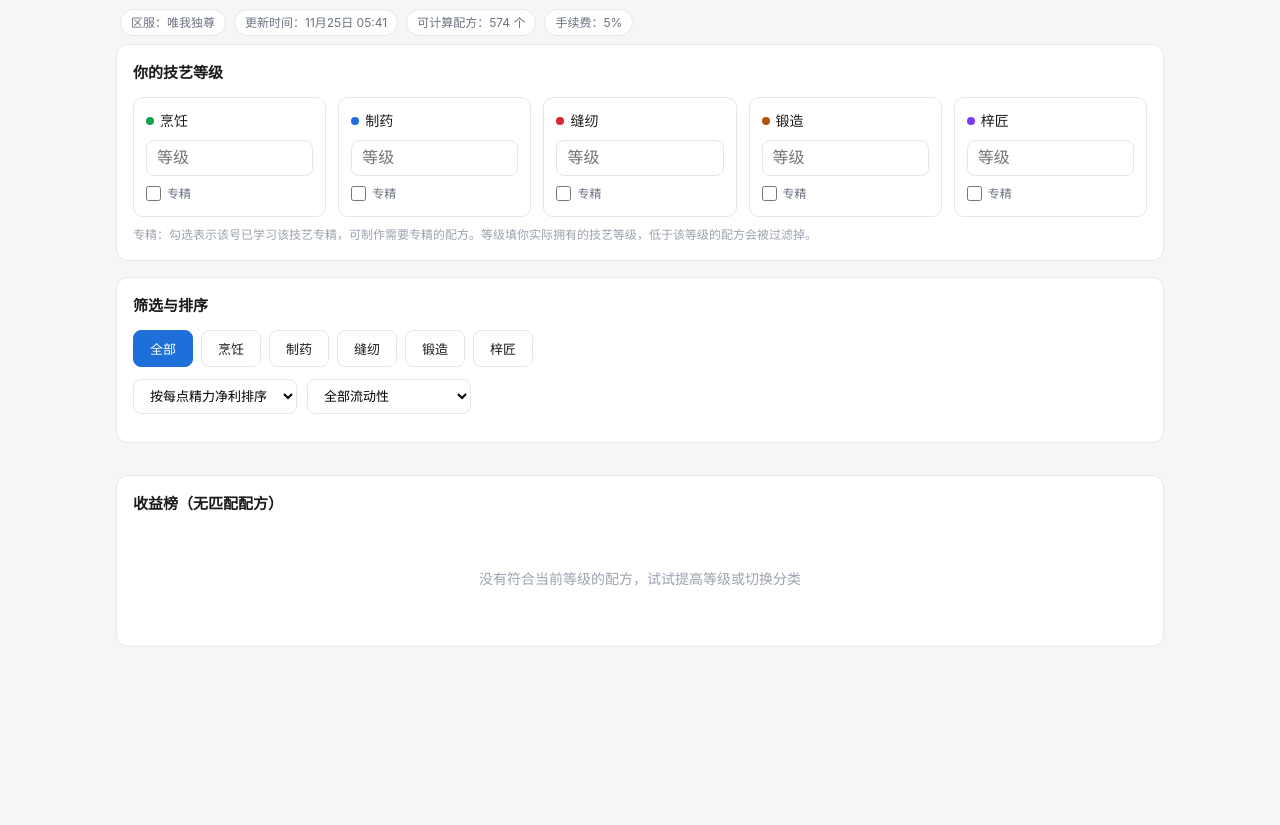
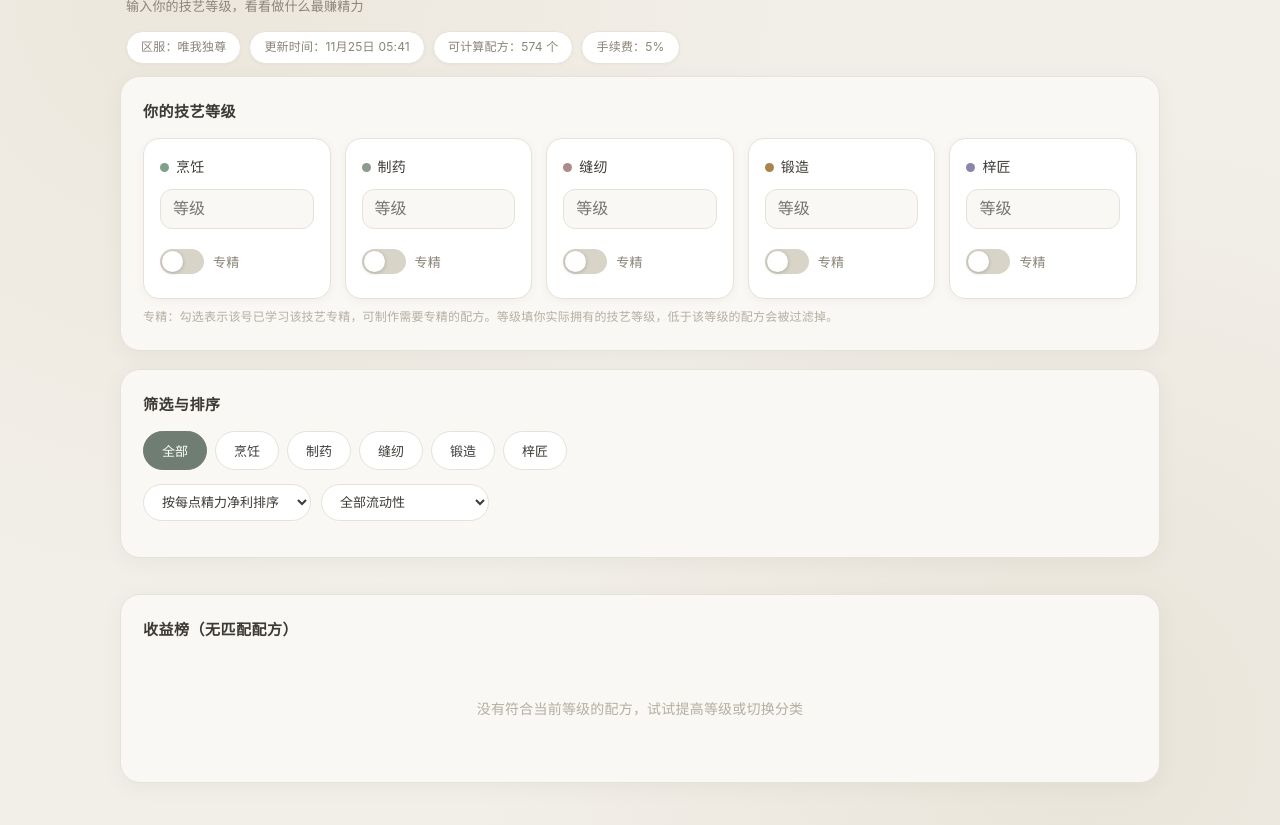
Before and after one commit to hhc990316/jx3-profit, a plain HTML site: page index.html in a window 1280 px wide. Shown: the part 96-921 px from the top of the page. Before the commit the page ends 800 px from the top, so only its background shows below. Drawn offline with Linux system fonts and the light colour scheme.

Commit message:
改版：莫兰迪灰调 ins 风样式

```diff
--- a/index.html
+++ b/index.html
@@ -6,107 +6,145 @@
 <title>剑网三魔盒 · 技艺精力收益测算</title>
 <style>
 :root {
-  --bg: #f5f6f8;
-  --card: #ffffff;
-  --text: #1a1a1a;
-  --text-2: #6b7280;
-  --text-3: #9ca3af;
-  --border: #e5e7eb;
-  --up: #d9272e;
-  --down: #16a34a;
-  --accent: #1e6fd9;
-  --accent-bg: #eef4fd;
-  --warn: #b45309;
-  --warn-bg: #fef3e2;
-  --radius: 12px;
+  /* 莫兰迪灰调 ins 风配色 */
+  --bg: #f2efe9;
+  --card: #faf8f4;
+  --card-2: #ffffff;
+  --text: #3d3a36;
+  --text-2: #8a8478;
+  --text-3: #b4aea3;
+  --border: #e7e2d8;
+  --up: #c06b6b;
+  --down: #7fa08c;
+  --accent: #8d9a8e;
+  --accent-2: #6f7d72;
+  --accent-bg: #eef0eb;
+  --warn: #b89a6a;
+  --warn-bg: #f5efe2;
+  --radius: 20px;
+  --shadow: 0 4px 20px rgba(90, 84, 72, 0.06);
+  --shadow-hover: 0 8px 28px rgba(90, 84, 72, 0.12);
 }
 * { box-sizing: border-box; margin: 0; padding: 0; }
 body {
   font-family: -apple-system, BlinkMacSystemFont, "Segoe UI", "PingFang SC", "Microsoft YaHei", sans-serif;
   background: var(--bg);
+  background-image: radial-gradient(circle at 15% 10%, #ece7dc 0%, transparent 45%), radial-gradient(circle at 85% 90%, #e9e4d9 0%, transparent 45%);
   color: var(--text);
   font-size: 14px;
-  line-height: 1.6;
+  line-height: 1.7;
   -webkit-font-smoothing: antialiased;
+  letter-spacing: 0.2px;
 }
-.container { max-width: 1080px; margin: 0 auto; padding: 16px; }
+.container { max-width: 1080px; margin: 0 auto; padding: 24px 20px; }
 
 /* 头部 */
-.header { padding: 20px 4px 8px; }
-.header h1 { font-size: 20px; font-weight: 600; }
-.header .sub { color: var(--text-2); font-size: 13px; margin-top: 4px; }
-.badge-row { display: flex; flex-wrap: wrap; gap: 8px; margin-top: 12px; }
+.header { padding: 24px 6px 12px; }
+.header h1 { font-size: 22px; font-weight: 600; letter-spacing: 0.5px; }
+.header .sub { color: var(--text-2); font-size: 13px; margin-top: 6px; }
+.badge-row { display: flex; flex-wrap: wrap; gap: 8px; margin-top: 14px; }
 .badge {
   font-size: 12px; color: var(--text-2);
-  background: var(--card); border: 1px solid var(--border);
-  padding: 3px 10px; border-radius: 20px;
+  background: var(--card-2); border: 1px solid var(--border);
+  padding: 5px 14px; border-radius: 999px;
+  box-shadow: 0 1px 3px rgba(90,84,72,.05);
 }
 
 /* 面板卡片 */
 .card {
   background: var(--card); border: 1px solid var(--border);
-  border-radius: var(--radius); padding: 16px; margin-bottom: 16px;
+  border-radius: var(--radius); padding: 22px; margin-bottom: 18px;
+  box-shadow: var(--shadow);
 }
-.card h2 { font-size: 15px; font-weight: 600; margin-bottom: 12px; }
+.card h2 { font-size: 15px; font-weight: 600; margin-bottom: 14px; letter-spacing: 0.5px; }
 
 /* 等级输入区 */
-.craft-inputs { display: grid; grid-template-columns: repeat(auto-fit, minmax(160px, 1fr)); gap: 12px; }
+.craft-inputs { display: grid; grid-template-columns: repeat(auto-fit, minmax(160px, 1fr)); gap: 14px; }
 .craft-input {
-  border: 1px solid var(--border); border-radius: 10px; padding: 12px;
-  display: flex; flex-direction: column; gap: 8px;
+  border: 1px solid var(--border); border-radius: 16px; padding: 16px;
+  display: flex; flex-direction: column; gap: 10px;
+  background: var(--card-2);
+  box-shadow: 0 2px 8px rgba(90,84,72,.05);
+  transition: box-shadow .2s, transform .2s;
 }
-.craft-input .craft-name { font-size: 14px; font-weight: 500; display: flex; align-items: center; gap: 6px; }
-.craft-input .dot { width: 8px; height: 8px; border-radius: 50%; display: inline-block; }
+.craft-input:hover { box-shadow: var(--shadow-hover); transform: translateY(-1px); }
+.craft-input .craft-name { font-size: 14px; font-weight: 500; display: flex; align-items: center; gap: 7px; }
+.craft-input .dot { width: 9px; height: 9px; border-radius: 50%; display: inline-block; }
 .craft-input input[type=number] {
-  width: 100%; padding: 8px 10px; font-size: 16px;
-  border: 1px solid var(--border); border-radius: 8px; outline: none;
+  width: 100%; padding: 10px 12px; font-size: 16px;
+  border: 1px solid var(--border); border-radius: 12px; outline: none;
+  background: var(--card); color: var(--text); transition: border-color .2s, box-shadow .2s;
 }
-.craft-input input[type=number]:focus { border-color: var(--accent); }
+.craft-input input[type=number]:focus { border-color: var(--accent); box-shadow: 0 0 0 3px var(--accent-bg); }
 .craft-input label.switch {
-  display: flex; align-items: center; gap: 6px; font-size: 12px; color: var(--text-2); cursor: pointer;
+  display: flex; align-items: center; gap: 9px; font-size: 13px; color: var(--text-2); cursor: pointer;
+  padding: 8px 0; margin-top: 2px;
+  -webkit-tap-highlight-color: transparent;
+  user-select: none; -webkit-user-select: none;
 }
-.craft-input input[type=checkbox] { accent-color: var(--accent); width: 15px; height: 15px; }
+.craft-input label.switch input[type=checkbox] {
+  position: absolute; opacity: 0; width: 0; height: 0; pointer-events: none;
+}
+/* 用 span 模拟一个大的可点击开关 */
+.craft-input label.switch .toggle-track {
+  width: 44px; height: 25px; border-radius: 25px; flex-shrink: 0;
+  background: #d9d4c8; position: relative; transition: background .25s;
+  pointer-events: none;
+}
+.craft-input label.switch .toggle-track::after {
+  content: ''; position: absolute; top: 2px; left: 2px;
+  width: 21px; height: 21px; border-radius: 50%; background: #fff;
+  transition: transform .25s; box-shadow: 0 1px 4px rgba(0,0,0,.2);
+}
+.craft-input label.switch input[type=checkbox]:checked + .toggle-track {
+  background: var(--accent-2);
+}
+.craft-input label.switch input[type=checkbox]:checked + .toggle-track::after {
+  transform: translateX(19px);
+}
 
 /* 控制按钮行 */
-.controls { display: flex; flex-wrap: wrap; gap: 10px; align-items: center; margin-bottom: 12px; }
+.controls { display: flex; flex-wrap: wrap; gap: 10px; align-items: center; margin-bottom: 14px; }
 .btn {
-  padding: 8px 16px; border-radius: 8px; border: 1px solid var(--border);
-  background: var(--card); cursor: pointer; font-size: 13px; color: var(--text);
-  transition: all .15s;
+  padding: 9px 18px; border-radius: 999px; border: 1px solid var(--border);
+  background: var(--card-2); cursor: pointer; font-size: 13px; color: var(--text);
+  transition: all .2s;
 }
-.btn:hover { border-color: var(--accent); color: var(--accent); }
-.btn.active { background: var(--accent); border-color: var(--accent); color: #fff; }
+.btn:hover { border-color: var(--accent); color: var(--accent-2); }
+.btn.active { background: var(--accent-2); border-color: var(--accent-2); color: #fff; }
 select.filter {
-  padding: 8px 12px; border-radius: 8px; border: 1px solid var(--border);
-  background: var(--card); font-size: 13px; outline: none;
+  padding: 9px 14px; border-radius: 999px; border: 1px solid var(--border);
+  background: var(--card-2); font-size: 13px; outline: none; color: var(--text);
 }
 
 /* 统计卡 */
-.metrics { display: grid; grid-template-columns: repeat(auto-fit, minmax(140px, 1fr)); gap: 12px; margin-bottom: 16px; }
-.metric { background: var(--card); border: 1px solid var(--border); border-radius: 10px; padding: 14px; }
+.metrics { display: grid; grid-template-columns: repeat(auto-fit, minmax(140px, 1fr)); gap: 14px; margin-bottom: 18px; }
+.metric { background: var(--card-2); border: 1px solid var(--border); border-radius: 16px; padding: 18px; box-shadow: var(--shadow); }
 .metric .label { font-size: 12px; color: var(--text-2); }
-.metric .value { font-size: 22px; font-weight: 600; margin-top: 2px; }
+.metric .value { font-size: 24px; font-weight: 600; margin-top: 4px; }
 .metric .unit { font-size: 12px; color: var(--text-3); }
 
 /* 收益榜列表 */
-.rank-list { display: flex; flex-direction: column; gap: 8px; }
+.rank-list { display: flex; flex-direction: column; gap: 10px; }
 .rank-item {
-  border: 1px solid var(--border); border-radius: 10px; padding: 12px 14px;
-  background: var(--card); cursor: pointer; transition: box-shadow .15s;
+  border: 1px solid var(--border); border-radius: 16px; padding: 16px;
+  background: var(--card-2); cursor: pointer;
+  box-shadow: 0 2px 8px rgba(90,84,72,.05);
+  transition: box-shadow .2s, transform .2s;
 }
-.rank-item:hover { box-shadow: 0 2px 8px rgba(0,0,0,.06); }
-.rank-item .top { display: flex; align-items: center; gap: 10px; }
+.rank-item:hover { box-shadow: var(--shadow-hover); transform: translateY(-1px); }
+.rank-item .top { display: flex; align-items: center; gap: 12px; }
 .rank-num {
-  width: 26px; height: 26px; border-radius: 6px; flex-shrink: 0;
+  width: 30px; height: 30px; border-radius: 10px; flex-shrink: 0;
   display: flex; align-items: center; justify-content: center;
   font-size: 13px; font-weight: 600; background: var(--bg); color: var(--text-2);
 }
-.rank-num.top1 { background: #fef3e2; color: #b45309; }
-.rank-num.top2 { background: #f1f5f9; color: #475569; }
-.rank-num.top3 { background: #fef2f2; color: #b91c1c; }
+.rank-num.top1 { background: #efe7d6; color: #a8864a; }
+.rank-num.top2 { background: #e8e8e4; color: #8a8a84; }
+.rank-num.top3 { background: #ecddd6; color: #b07a64; }
 .rank-item .name { font-weight: 600; font-size: 14px; flex: 1; }
 .rank-item .craft-tag {
-  font-size: 11px; padding: 2px 8px; border-radius: 4px; flex-shrink: 0;
+  font-size: 11px; padding: 3px 10px; border-radius: 999px; flex-shrink: 0;
 }
 .rank-item .profit { text-align: right; }
 .rank-item .profit .big { font-size: 16px; font-weight: 600; }
@@ -114,14 +152,14 @@ select.filter {
 .pos { color: var(--up); }
 .neg { color: var(--down); }
 
-.rank-item .meta { display: flex; flex-wrap: wrap; gap: 14px; margin-top: 8px; font-size: 12px; color: var(--text-2); }
+.rank-item .meta { display: flex; flex-wrap: wrap; gap: 14px; margin-top: 10px; font-size: 12px; color: var(--text-2); }
 .rank-item .meta .liq-good { color: var(--down); }
 .rank-item .meta .liq-mid { color: var(--warn); }
 .rank-item .meta .liq-bad { color: var(--up); }
-.liq-tag { font-size: 11px; padding: 1px 6px; border-radius: 4px; }
-.liq-good { background: #eaf7ef; color: #16a34a; }
-.liq-mid { background: #fef3e2; color: #b45309; }
-.liq-bad { background: #fdeaea; color: #d9272e; }
+.liq-tag { font-size: 11px; padding: 2px 8px; border-radius: 999px; }
+.liq-good { background: #e9f0eb; color: #6f8f7c; }
+.liq-mid { background: #f3ecdd; color: #a8864a; }
+.liq-bad { background: #f2e2df; color: #b0706b; }
 
 /* 展开详情 */
 .detail {
@@ -192,11 +230,11 @@ select.filter {
 
 <script>
 const CRAFT_COLORS = {
-  cooking: '#16a34a',
-  medicine: '#1e6fd9',
-  tailoring: '#d9272e',
-  founding: '#b45309',
-  furniture: '#7c3aed',
+  cooking: '#7fa08c',
+  medicine: '#8d9a8e',
+  tailoring: '#b08a8a',
+  founding: '#a8864a',
+  furniture: '#8a86a8',
 };
 const CRAFT_NAMES = {
   cooking: '烹饪', medicine: '制药', tailoring: '缝纫',
@@ -263,6 +301,7 @@ function renderCraftInputs() {
       <input type="number" min="0" max="50" placeholder="等级" data-key="${key}" value="${state.levels[key] || ''}">
       <label class="switch">
         <input type="checkbox" data-exp="${key}" ${state.expertise[key] ? 'checked' : ''}>
+        <span class="toggle-track"></span>
         <span>专精</span>
       </label>
     `;
@@ -276,8 +315,11 @@ function renderCraftInputs() {
       update();
     });
   });
-  el.querySelectorAll('input[type=checkbox]').forEach(cb => {
-    cb.addEventListener('change', () => {
+  el.querySelectorAll('label.switch').forEach(lb => {
+    lb.addEventListener('click', (e) => {
+      e.preventDefault(); // 阻止 label 默认联动，避免双重切换
+      const cb = lb.querySelector('input[type=checkbox]');
+      cb.checked = !cb.checked;
       const key = cb.dataset.exp;
       state.expertise[key] = cb.checked;
       update();
```
